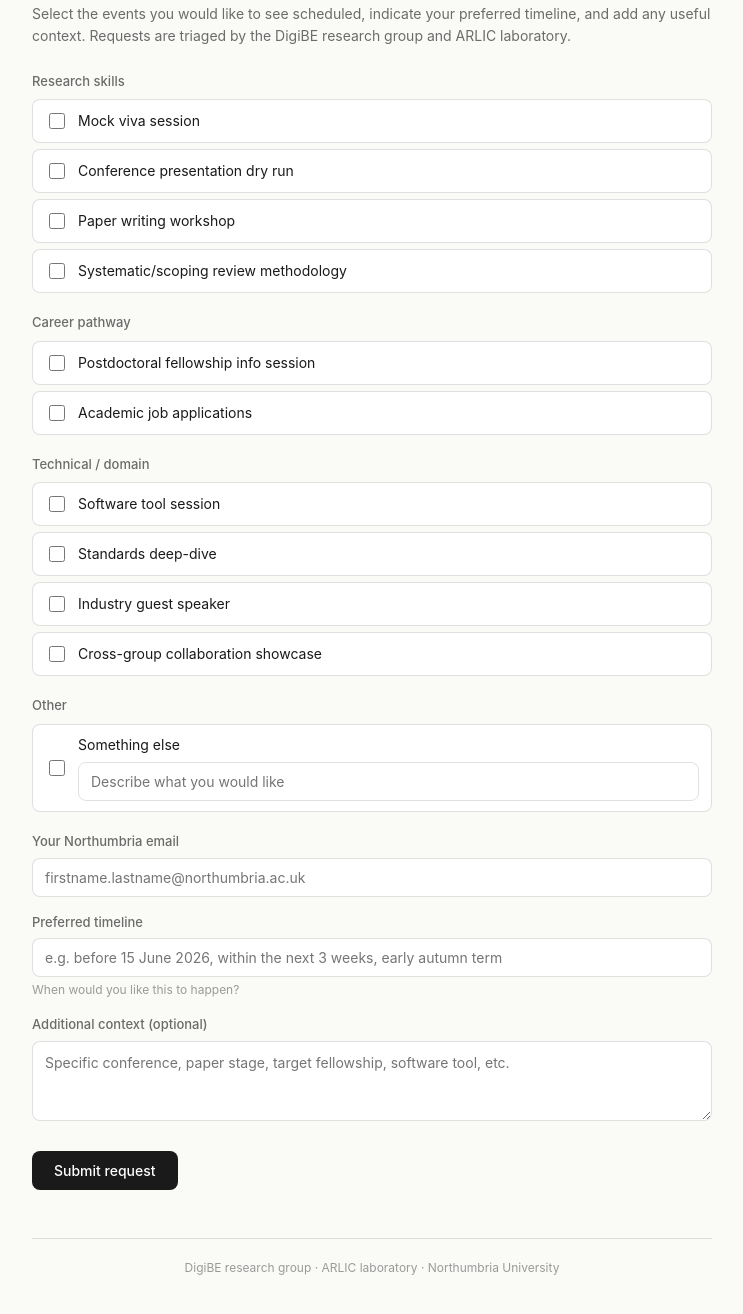
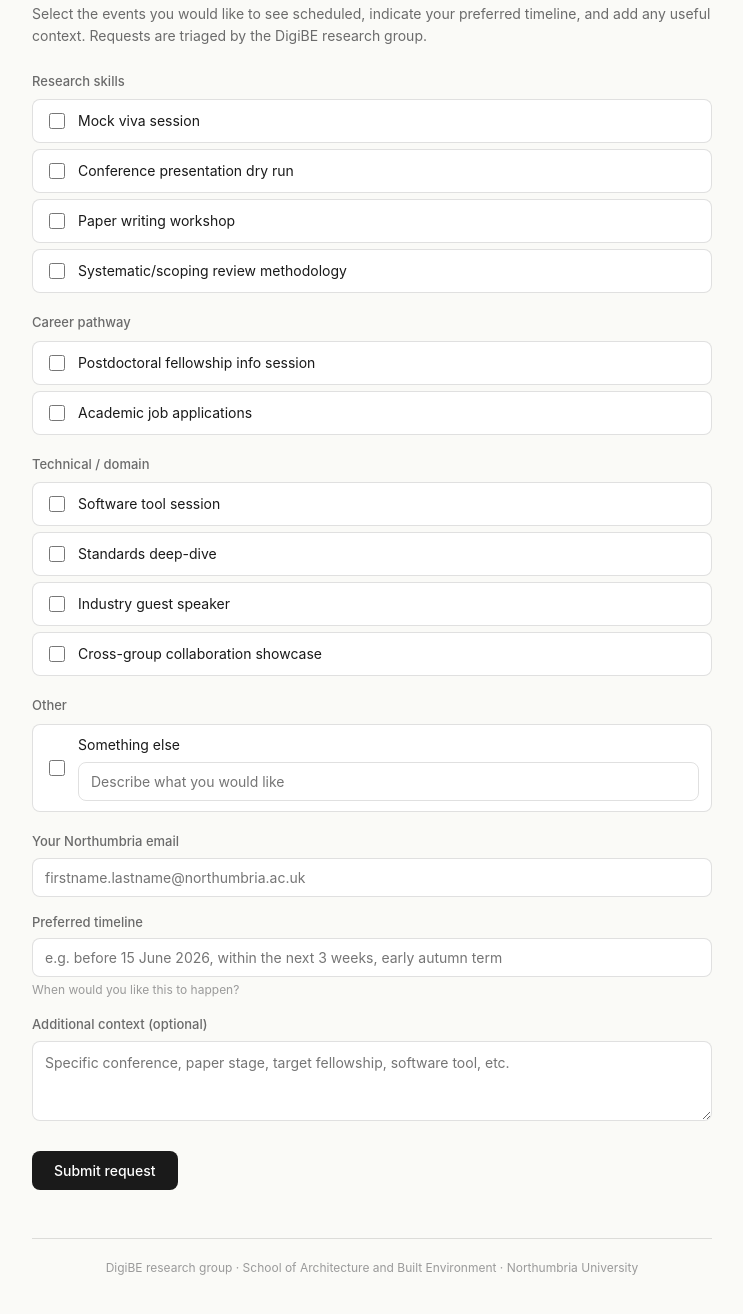
Before and after one commit to PabloMarRod/abe-phd-events, a plain HTML site: page index.html in a window 1280 px wide. Shown: the part 150-1464 px from the top of the page, without its empty margins (268-1011 px from the left). Drawn offline with Linux system fonts and the light colour scheme.

Commit message:
Update footer and intro text in index.html

```diff
--- a/index.html
+++ b/index.html
@@ -372,7 +372,7 @@
 
     <p class="intro">
       Select the events you would like to see scheduled, indicate your preferred timeline, and add any useful context.
-      Requests are triaged by the DigiBE research group and ARLIC laboratory.
+      Requests are triaged by the DigiBE research group.
     </p>
 
     <form id="request-form" action="https://formspree.io/f/meevpqjl" method="POST">
@@ -444,7 +444,7 @@
     </form>
 
     <footer class="footer">
-      DigiBE research group · ARLIC laboratory · Northumbria University
+      DigiBE research group · School of Architecture and Built Environment · Northumbria University
     </footer>
   </main>
 
```
